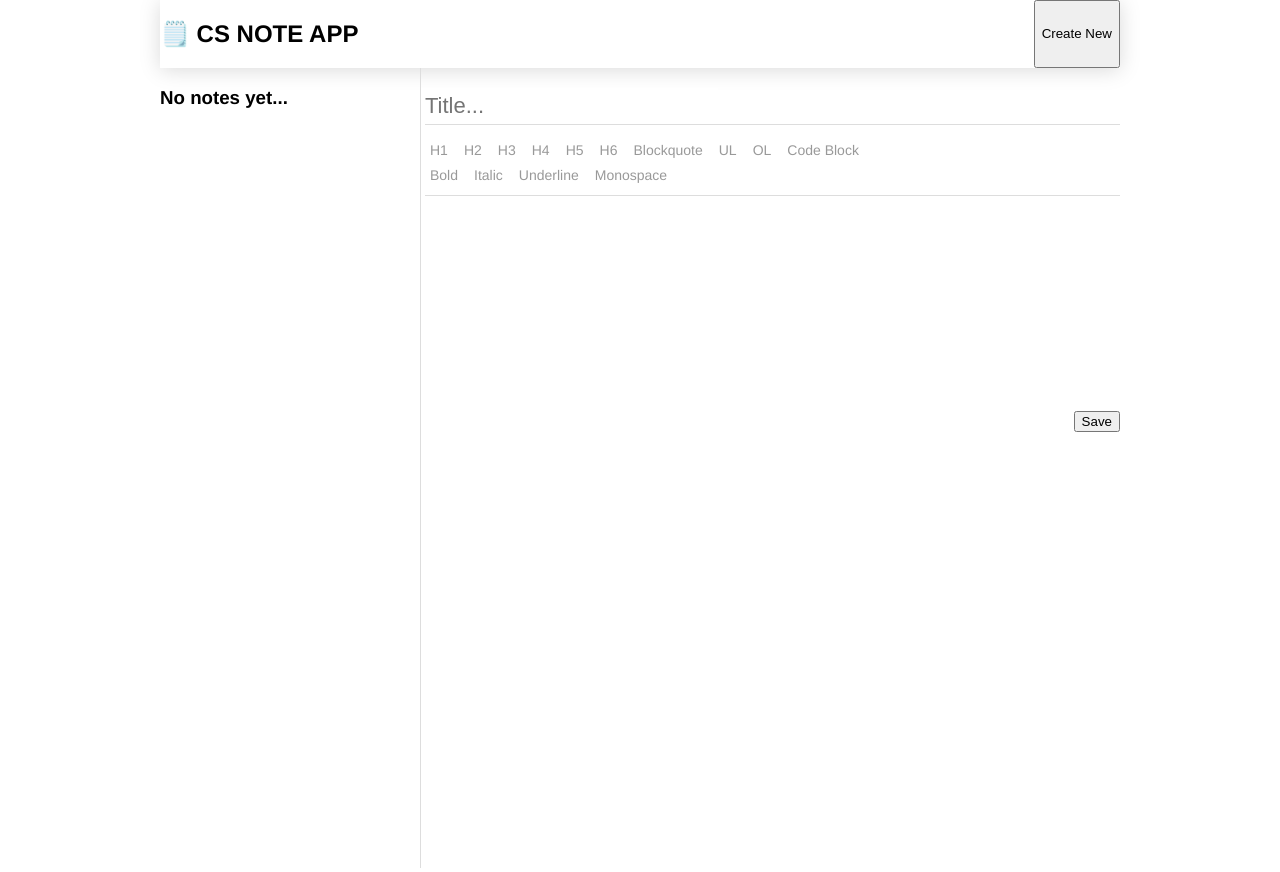
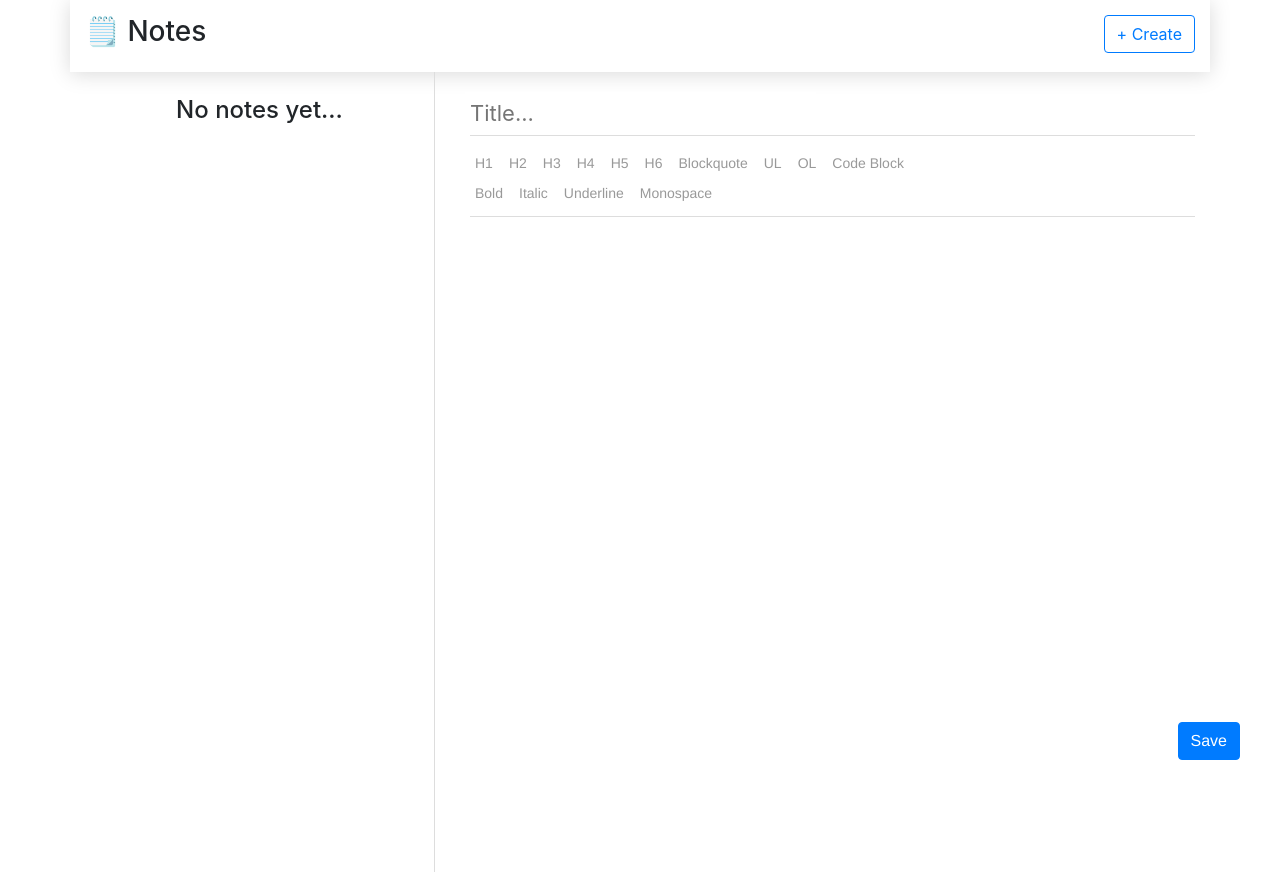
Before and after one commit to ruaraikirk/cs-note-app, a React (Create React App) app: page / in a window 1280 px wide. Before the commit the page ends 800 px from the top, so only its background shows below. Built offline with nearby package versions, Linux system fonts and the light colour scheme.

Commit message:
Initial setup up for styling and bootstrap.

```diff
--- a/public/index.html
+++ b/public/index.html
@@ -19,6 +19,11 @@
       work correctly both with client-side routing and a non-root public URL.
       Learn how to configure a non-root public URL by running `npm run build`.
     -->
+
+    <link rel="stylesheet" href="https://stackpath.bootstrapcdn.com/bootstrap/4.1.0/css/bootstrap.min.css"
+    integrity="sha384-9gVQ4dYFwwWSjIDZnLEWnxCjeSWFphJiwGPXr1jddIhOegiu1FwO5qRGvFXOdJZ4"
+    crossorigin="anonymous">
+
     <title>CS NOTE APP</title>
   </head>
   <body>
@@ -34,5 +39,18 @@
       To begin the development, run `npm start` or `yarn start`.
       To create a production bundle, use `npm run build` or `yarn build`.
     -->
+
+    <script src="https://code.jquery.com/jquery-3.3.1.slim.min.js"
+    integrity="sha384-q8i/X+965DzO0rT7abK41JStQIAqVgRVzpbzo5smXKp4YfRvH+8abtTE1Pi6jizo"
+    crossorigin="anonymous"></script>
+
+    <script src="https://cdnjs.cloudflare.com/ajax/libs/popper.js/1.14.0/umd/popper.min.js"
+    integrity="sha384-cs/chFZiN24E4KMATLdqdvsezGxaGsi4hLGOzlXwp5UZB1LY//20VyM2taTB4QvJ"
+    crossorigin="anonymous"></script>
+
+    <script src="https://stackpath.bootstrapcdn.com/bootstrap/4.1.0/js/bootstrap.min.js"
+    integrity="sha384-uefMccjFJAIv6A+rW+L4AHf99KvxDjWSu1z9VI8SKNVmz4sk7buKt/6v9KI65qnm"
+    crossorigin="anonymous"></script>
+
   </body>
 </html>
--- a/src/App.css
+++ b/src/App.css
@@ -10,9 +10,7 @@
 
 .App-header {
   box-shadow: 0 2px 20px 0 rgba(0, 0, 0, 0.15);
-  display: flex;
-  flex-direction: row;
-  justify-content: space-between;
+  padding: 15px;
 }
 
 .App-editor {
--- a/src/App.js
+++ b/src/App.js
@@ -5,6 +5,14 @@ import NoteEditor from "./components/NoteEditor";
 import NoteListContainer from "./components/noteList/NoteListContainer";
 
 import { connect } from "react-redux";
+
+import Button from 'react-bootstrap/Button';
+
+import {
+  Container, Row, Col, Form, Input, Navbar, Nav,
+  NavbarBrand, NavLink, NavItem, UncontrolledDropdown,
+  DropdownToggle, DropdownMenu, DropdownItem
+} from 'reactstrap';
 
 class App extends React.Component {
   constructor(props) {
@@ -52,22 +60,20 @@ class App extends React.Component {
 
   render() {
     return (
-      <div className="App">
-        <div className="App-container">
-          <header className="App-header">
-            <h2>🗒️ CS NOTE APP</h2>
-            <button onClick={this.createNewNote} style={{float:"right", cursor: 'pointer'}}>Create New</button>
-          </header>
-          <section className="App-body">
-            <div className="App-list">
-              <NoteListContainer selectNote={this.selectNote} />
-            </div>
-            <div className="App-editor">
-              <NoteEditor displayedNote={this.state.displayedNote} />
-            </div>
-          </section>
-        </div>
-      </div>
+    <div>
+      <Container className="App-header">
+        <Row>
+          <Col xs={6} md={8}><h3>🗒️ Notes</h3></Col>
+          <Col xs={6} md={4}><Button variant="outline-primary" onClick={this.createNewNote} style={{float: 'right', cursor: 'pointer'}}>+ Create</Button></Col>
+        </Row>
+      </Container>
+      <Container style={{height: '100vh'}}>
+          <Row style={{height: '100%'}} >
+            <Col lg={4} md={3}><NoteListContainer selectNote={this.selectNote} /></Col>
+            <Col lg={8} md={9}><NoteEditor displayedNote={this.state.displayedNote}/></Col>
+          </Row>
+      </Container>
+    </div>
     );
   }
 }
--- a/src/components/NoteEditor.js
+++ b/src/components/NoteEditor.js
@@ -4,6 +4,7 @@ import { connect } from "react-redux";
 import uuidv1 from "uuid";
 import { createNote, updateNote } from "../actions/index";
 import "./RichEditor.css";
+import Button from 'react-bootstrap/Button';
 
 class NoteEditor extends React.Component {
   constructor(props) {
@@ -169,9 +170,14 @@ class NoteEditor extends React.Component {
               spellCheck={true}
             />
           </div>
-          <button style={{ float: "right", cursor: 'pointer' }} onClick={this.submitEditor}>
+          <Button
+            variant="primary"
+            onClick={this.submitEditor}
+            style={{position: 'fixed', bottom: '40px', right: '40px', cursor: 'pointer'}}
+            //disabled={this.state.isDisabled}
+          >
             Save
-          </button>
+          </Button>
         </div>
       </div>
     );
--- a/src/components/RichEditor.css
+++ b/src/components/RichEditor.css
@@ -29,7 +29,7 @@
   }
 
   .RichEditor-editor .public-DraftEditor-content {
-    min-height: 200px;
+    min-height: 250px;
   }
 
   .RichEditor-hidePlaceholder .public-DraftEditorPlaceholder-root {
--- a/src/components/noteList/NoteListContainer.js
+++ b/src/components/noteList/NoteListContainer.js
@@ -30,13 +30,8 @@ class NoteListContainer extends React.Component {
       return (
         <nav
           style={{
-            display: 'flex',
-            position: 'fixed',
-            flexDirection: 'column',
-            height: '100vh',
-            width: '260px',
             borderRight: '1px solid #ddd',
-            marginRight: '10px'
+            height: '100%'
           }}
         >
           <div>
@@ -47,18 +42,18 @@ class NoteListContainer extends React.Component {
     } else {
       return (
         <nav
-        style={{
-          display: 'flex',
-          position: 'fixed',
-          flexDirection: 'column',
-          height: '100vh',
-          width: '260px',
-          borderRight: '1px solid #ddd',
-          marginRight: '10px'
-        }}
+          style={{
+            borderRight: '1px solid #ddd',
+            height: '100%'
+          }}
         >
-          <span>
-            <h3>No notes yet...</h3>
+          <span
+            style={{
+              padding: '20px',
+              textAlign: 'center'
+            }}
+          >
+            <h4>No notes yet...</h4>
           </span>
         </nav>
       );
--- a/src/components/noteList/NoteListItem.js
+++ b/src/components/noteList/NoteListItem.js
@@ -6,46 +6,14 @@ import * as Actions from "../../actions";
 class NoteListItem extends React.Component {
   render() {
     return (
-      <nav
-        style={{
-          width: 'auto',
-          display: 'flex',
-          flexDirection: 'row',
-          justifyContent: 'space-between',
-          cursor: 'pointer'
-        }}
-      >
+      <nav>
         <div
           id={this.props.note.id}
           key={this.props.note.id}
           onClick={this.props.selectNote}
-          style={{
-            float: 'left',
-            clear: 'both',
-            position: 'relative',
-            fontSize: 18,
-            height: 45,
-            lineHeight: '45px',
-            whiteSpace: 'nowrap',
-            borderBottom: '1px solid #ddd',
-            width: '100%',
-            ':hover': {
-              boxShadow: '0 0 22px 0 rgba(0, 0, 0, 0.10)'
-            }
-          }}
         >
           {this.props.note.title}
         </div>
-        <div
-          style={{
-            fontSize: 18,
-            height: 45,
-            lineHeight: '45px',
-            whiteSpace: 'nowrap',
-            borderBottom: '1px solid #ddd',
-            paddingRight:'2px'
-          }}
-        >></div>
       </nav>
     );
   }
```
